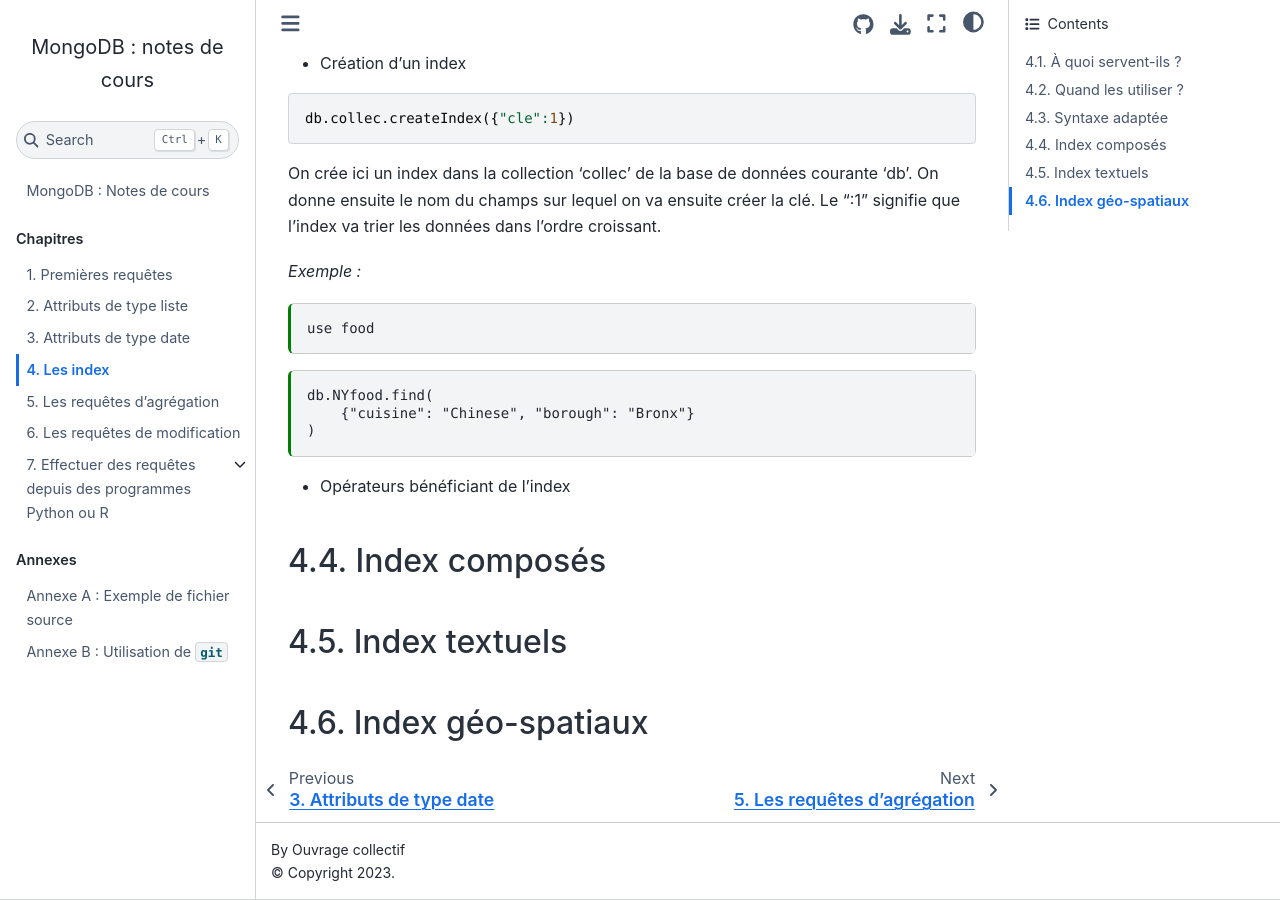
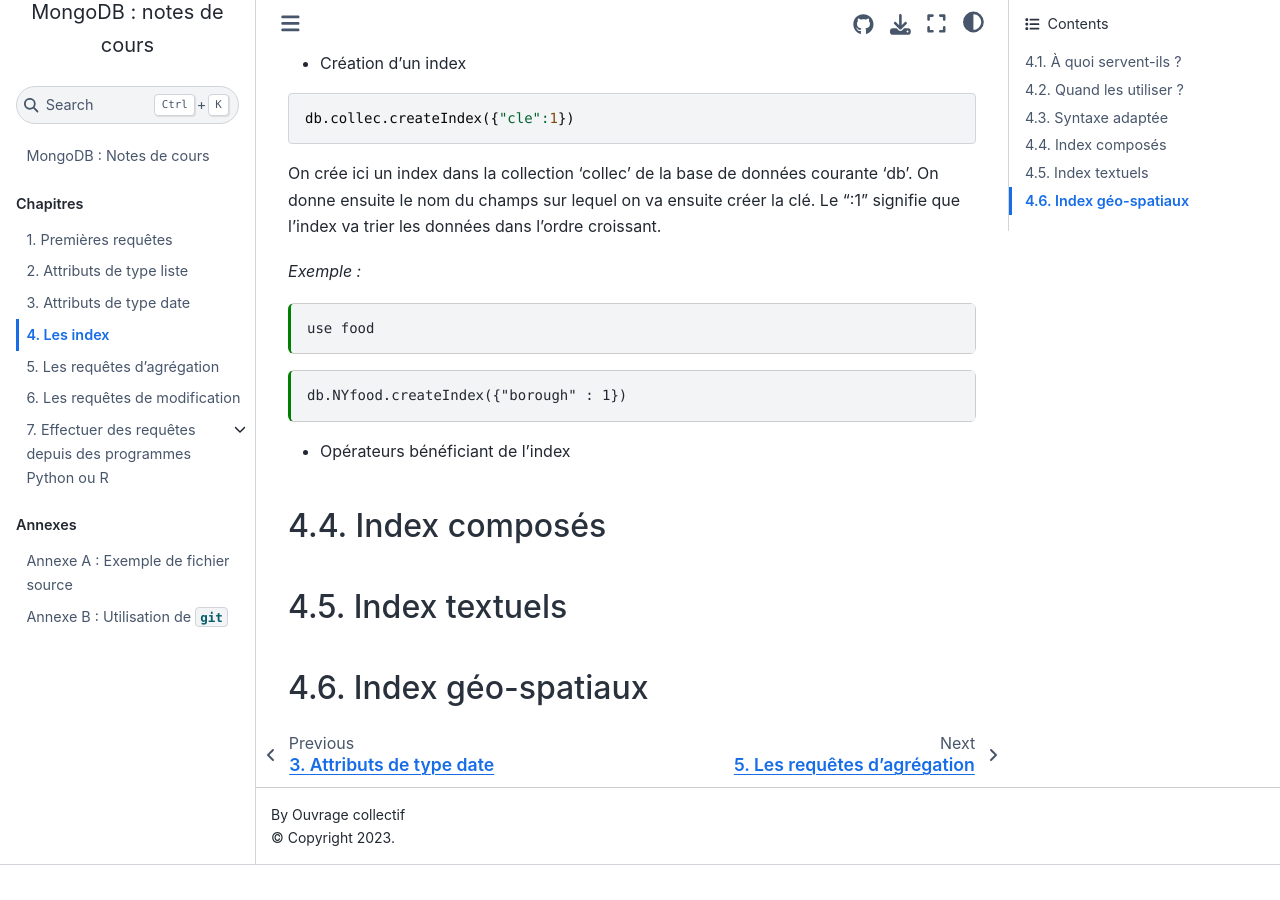
Before and after one commit to rtavenar/mongo_book, a Jupyter Book: the page built from content/04_index.md, in a window 1280 px wide and 900 px high, scrolled down 905 px. Built offline with Jupyter Book 1.0.4 settings and Sphinx 7.4.7 and the Sphinx Book theme 1.1.4, drawn with Linux system fonts in a browser that asks for light colours; after the commit the page ends 1770 px from its top, so only the background shows below that.

Commit message:
Update 04_index.md

````diff
--- a/content/04_index.md
+++ b/content/04_index.md
@@ -58,9 +58,7 @@
 ```{code-cell}
 :tags: [output_scroll]
 
-db.NYfood.find(
-    {"cuisine": "Chinese", "borough": "Bronx"}
-)
+db.NYfood.createIndex({"borough" : 1})
 ```
 
 ```{admonition}
````
